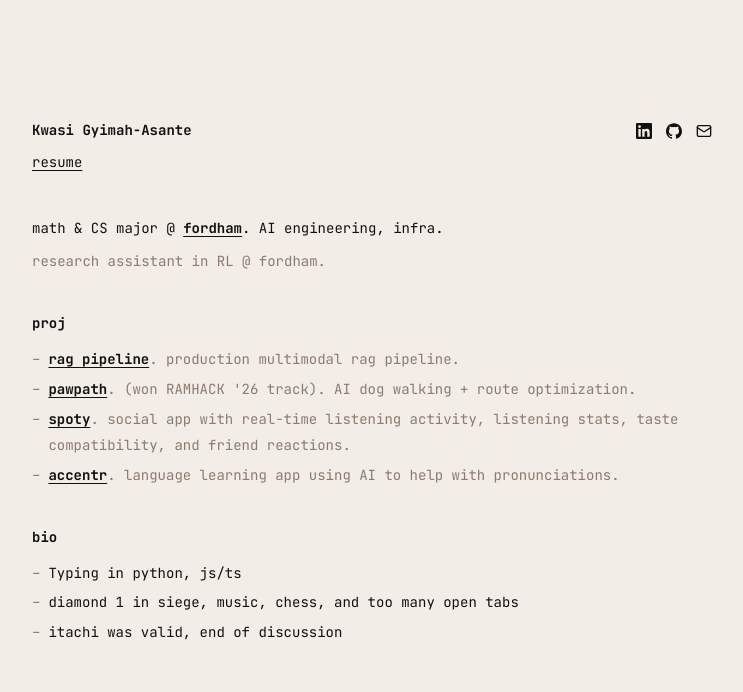
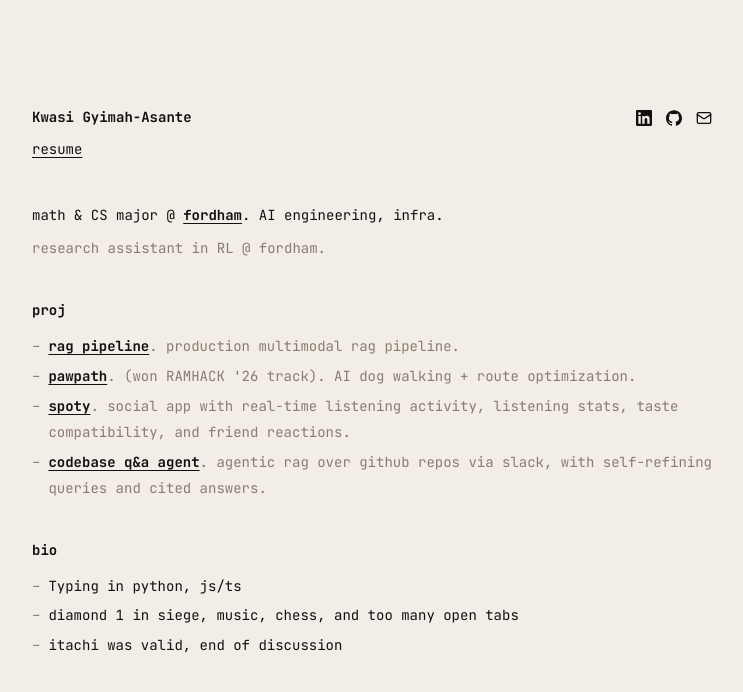
Before and after one commit to kwasiga/kwasiga-v2.com, a React (Vite) app: page / in a window 1280 px wide. Shown: the top 692 px of the page, without its empty margins (268-1011 px from the left). Built offline with nearby package versions, Linux system fonts and the light colour scheme.

Commit message:
new project

```diff
--- a/src/App.tsx
+++ b/src/App.tsx
@@ -63,8 +63,8 @@ export default function App() {
         <div className="item">
           <span className="item-dash">–</span>
           <span>
-            <a href="https://github.com/kwasiga/accentr" target="_blank" rel="noopener noreferrer">accentr</a>
-            <span className="item-desc">. language learning app using AI to help with pronunciations.</span>
+            <a href="https://github.com/kwasiga/slack-codebase-agent" target="_blank" rel="noopener noreferrer">codebase q&a agent</a>
+            <span className="item-desc">. agentic rag over github repos via slack, with self-refining queries and cited answers.</span>
           </span>
         </div>
       </div>
```
